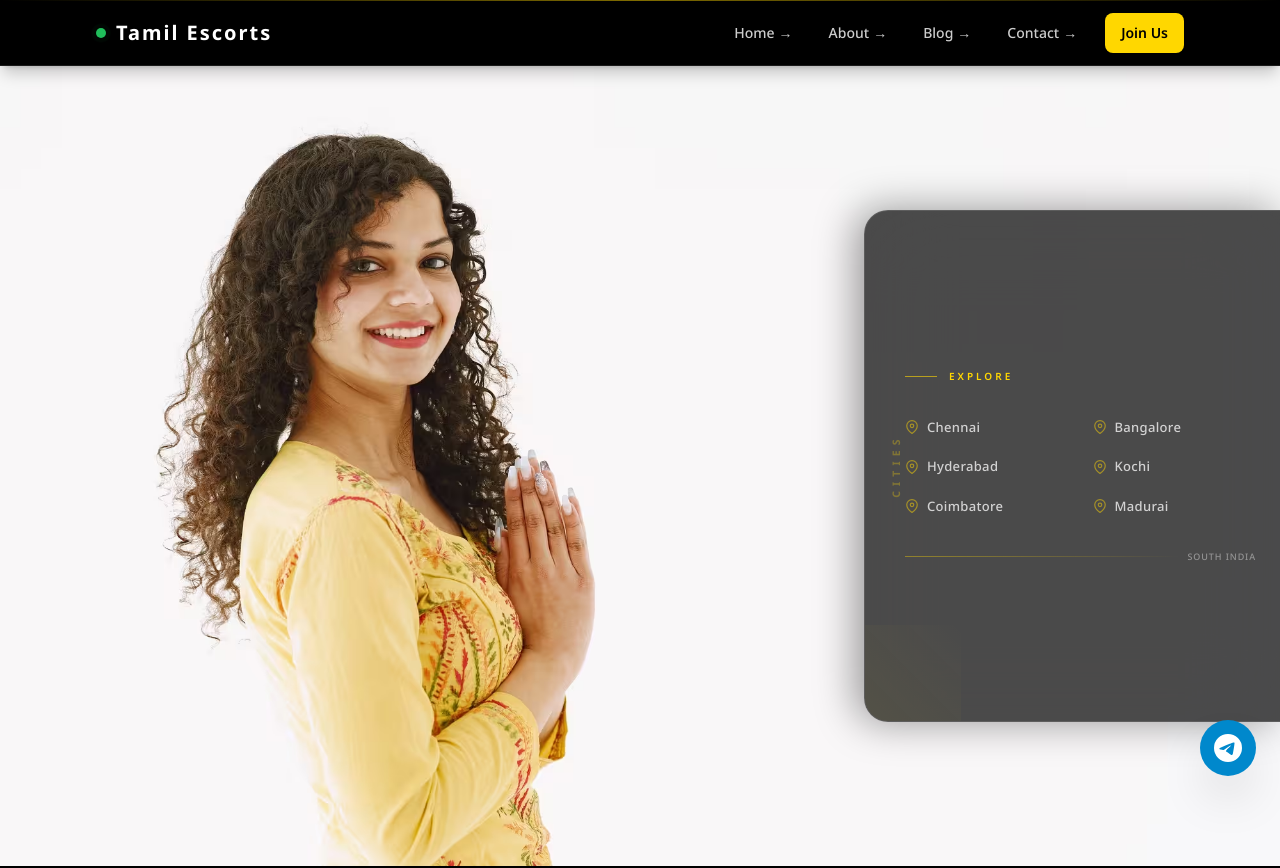
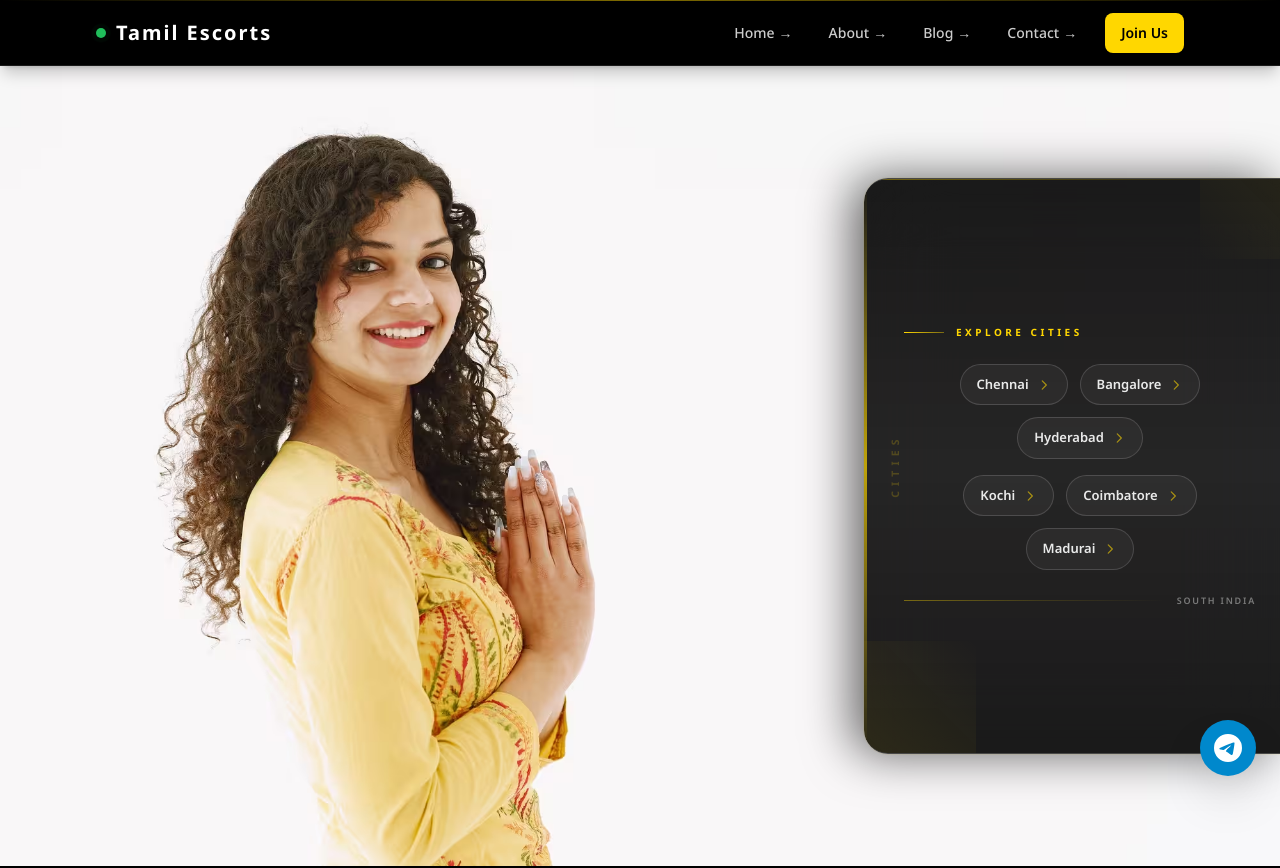
Before and after one commit to HelloMahiGoa/tamilescorts, a Next.js app: page / in a window 1280 px wide. Shown: the top 868 px of the page. Built offline with nearby package versions, Linux system fonts and the light colour scheme.

Commit message:
Implement mobile city slider in Hero component with navigation buttons and indicators. Update desktop city panel design for improved aesthetics.

```diff
--- a/src/components/Hero.tsx
+++ b/src/components/Hero.tsx
@@ -1,5 +1,8 @@
+"use client";
+
 import Image from "next/image";
 import Link from "next/link";
+import { useCallback, useState } from "react";
 
 const CITIES = [
   "Chennai",
@@ -15,6 +18,16 @@ function cityToSlug(city: string) {
 }
 
 export default function Hero() {
+  const [mobileIndex, setMobileIndex] = useState(0);
+
+  const goNext = useCallback(() => {
+    setMobileIndex((i) => (i + 1) % CITIES.length);
+  }, []);
+
+  const goPrev = useCallback(() => {
+    setMobileIndex((i) => (i - 1 + CITIES.length) % CITIES.length);
+  }, []);
+
   return (
     <section className="relative h-[50vh] min-h-[400px] overflow-hidden bg-black sm:h-[60vh] md:h-[70vh] lg:min-h-screen">
       {/* Mobile Hero image */}
@@ -41,63 +54,139 @@ export default function Hero() {
         />
       </div>
 
-      {/* Major Cities - right side, unique editorial style, desktop only */}
+      {/* Mobile: Cities strip – click to slide */}
+      <div className="absolute bottom-0 left-0 right-0 z-10 lg:hidden">
+        <div className="mx-auto max-w-[min(100%,420px)] px-4 pb-6 pt-2">
+          <p className="mb-2 text-center text-[10px] font-semibold uppercase tracking-[0.25em] text-[var(--accent-gold)]/80">
+            Cities
+          </p>
+          <div className="relative flex items-center gap-2">
+            <button
+              type="button"
+              onClick={goPrev}
+              className="flex h-10 w-10 flex-shrink-0 items-center justify-center rounded-full border border-white/20 bg-black/60 text-white/90 shadow-lg backdrop-blur-sm transition hover:border-[var(--accent-gold)]/50 hover:bg-[var(--accent-gold)]/20 hover:text-[var(--accent-gold)] active:scale-95"
+              aria-label="Previous city"
+            >
+              <svg className="h-5 w-5" fill="none" viewBox="0 0 24 24" stroke="currentColor" strokeWidth={2}>
+                <path strokeLinecap="round" strokeLinejoin="round" d="M15 19l-7-7 7-7" />
+              </svg>
+            </button>
+
+            <div className="relative flex-1 overflow-hidden rounded-2xl border border-white/15 bg-black/70 shadow-xl backdrop-blur-md">
+              <div
+                className="flex transition-transform duration-300 ease-out"
+                style={{ transform: `translateX(-${mobileIndex * 100}%)` }}
+              >
+                {CITIES.map((city) => (
+                  <Link
+                    key={city}
+                    href={`/${cityToSlug(city)}-escorts`}
+                    className="flex min-w-full flex-shrink-0 items-center justify-center gap-2 py-4 px-5 active:bg-white/5"
+                  >
+                    <span className="text-base font-semibold tracking-wide text-white">
+                      {city}
+                    </span>
+                    <span className="text-[var(--accent-gold)] opacity-80">→</span>
+                  </Link>
+                ))}
+              </div>
+            </div>
+
+            <button
+              type="button"
+              onClick={goNext}
+              className="flex h-10 w-10 flex-shrink-0 items-center justify-center rounded-full border border-white/20 bg-black/60 text-white/90 shadow-lg backdrop-blur-sm transition hover:border-[var(--accent-gold)]/50 hover:bg-[var(--accent-gold)]/20 hover:text-[var(--accent-gold)] active:scale-95"
+              aria-label="Next city"
+            >
+              <svg className="h-5 w-5" fill="none" viewBox="0 0 24 24" stroke="currentColor" strokeWidth={2}>
+                <path strokeLinecap="round" strokeLinejoin="round" d="M9 5l7 7-7 7" />
+              </svg>
+            </button>
+          </div>
+          <div className="mt-2 flex justify-center gap-1.5">
+            {CITIES.map((_, i) => (
+              <button
+                key={i}
+                type="button"
+                onClick={() => setMobileIndex(i)}
+                className={`h-1.5 rounded-full transition-all ${
+                  i === mobileIndex
+                    ? "w-5 bg-[var(--accent-gold)]"
+                    : "w-1.5 bg-white/40 hover:bg-white/60"
+                }`}
+                aria-label={`Go to city ${i + 1}`}
+              />
+            ))}
+          </div>
+        </div>
+      </div>
+
+      {/* Desktop: Cities panel – premium editorial design */}
       <div className="absolute right-0 top-0 bottom-0 hidden items-center justify-end lg:flex">
-        <div className="relative flex h-[min(32rem,75vh)] w-[22rem] flex-col overflow-hidden rounded-l-3xl border-y border-l border-white/10 bg-black/70 shadow-[-8px_0_40px_rgba(0,0,0,0.4)] backdrop-blur-2xl xl:w-[26rem]">
-          {/* Vertical "CITIES" label */}
+        <div className="relative flex h-[min(36rem,80vh)] w-[22rem] flex-col overflow-hidden rounded-l-3xl border-y border-l-0 border-white/20 bg-gradient-to-b from-black/90 via-black/85 to-black/90 shadow-[-12px_0_48px_rgba(0,0,0,0.6),0_0_0_1px_rgba(255,215,0,0.08)] backdrop-blur-2xl xl:w-[26rem]">
+          {/* Gold left edge accent */}
+          <div className="absolute left-0 top-0 bottom-0 w-[3px] bg-gradient-to-b from-transparent via-[var(--accent-gold)]/70 to-transparent" aria-hidden />
+          {/* Top highlight */}
+          <div className="absolute left-0 right-0 top-0 h-px bg-gradient-to-r from-[var(--accent-gold)]/40 via-[var(--accent-gold)]/20 to-transparent" aria-hidden />
+
           <div
-            className="absolute left-0 top-1/2 -translate-y-1/2 -rotate-90 whitespace-nowrap text-[0.65rem] font-bold tracking-[0.5em] text-[var(--accent-gold)]/30"
-            style={{ letterSpacing: "0.5em" }}
+            className="absolute left-0 top-1/2 -translate-y-1/2 -rotate-90 whitespace-nowrap text-[0.65rem] font-bold tracking-[0.5em] text-[var(--accent-gold)]/20"
           >
             CITIES
           </div>
 
-          {/* Content */}
           <div className="relative flex flex-1 flex-col justify-center pl-10 pr-6 py-8">
             <div className="mb-6 flex items-center gap-3">
-              <div className="h-px w-8 bg-[var(--accent-gold)]/60" />
-              <span className="text-[10px] font-semibold uppercase tracking-[0.3em] text-[var(--accent-gold)]">
-                Explore
+              <div className="h-px w-10 bg-gradient-to-r from-[var(--accent-gold)] to-[var(--accent-gold)]/40" />
+              <span className="text-[10px] font-bold uppercase tracking-[0.35em] text-[var(--accent-gold)]">
+                Explore cities
               </span>
             </div>
 
-            <div className="grid grid-cols-2 gap-x-6 gap-y-0">
-              {CITIES.map((city, i) => (
-                <Link
-                  key={city}
-                  href={`/${cityToSlug(city)}-escorts`}
-                  className="group relative flex items-center gap-2 py-2.5 pl-0 pr-0"
-                  style={{ animation: `slideInFromRight 0.4s ease-out ${(60 + i * 40) / 1000}s forwards` }}
-                >
-                  <span className="absolute left-0 top-0 h-full w-0 bg-[var(--accent-gold)]/90 transition-[width] duration-300 group-hover:w-1" />
-                  <svg
-                    className="h-3.5 w-3.5 flex-shrink-0 text-[var(--accent-gold)]/50 transition-all duration-200 group-hover:scale-110 group-hover:text-[var(--accent-gold)] group-hover:drop-shadow-[0_0_6px_rgba(255,215,0,0.4)]"
-                    fill="none"
-                    viewBox="0 0 24 24"
-                    stroke="currentColor"
-                    strokeWidth={2}
-                    strokeLinecap="round"
-                    strokeLinejoin="round"
+            <div className="flex flex-col gap-4">
+              <div className="flex flex-wrap justify-center gap-3">
+                {CITIES.slice(0, 3).map((city, i) => (
+                  <Link
+                    key={city}
+                    href={`/${cityToSlug(city)}-escorts`}
+                    className="group inline-flex items-center gap-2 rounded-full border border-white/15 bg-white/[0.04] px-4 py-2.5 text-[13px] font-semibold text-white/90 transition-all duration-300 hover:border-[var(--accent-gold)]/40 hover:bg-[var(--accent-gold)]/10 hover:text-white hover:shadow-[0_0_20px_rgba(255,215,0,0.08)]"
+                    style={{ animation: `slideInFromRight 0.4s ease-out ${(60 + i * 50) / 1000}s forwards` }}
                   >
-                    <path d="M21 10c0 7-9 13-9 13s-9-6-9-13a9 9 0 0 1 18 0z" />
-                    <circle cx="12" cy="10" r="3" />
-                  </svg>
-                  <span className="truncate text-[13px] font-medium tracking-wide text-white/75 transition-colors duration-200 group-hover:text-white">
                     {city}
-                  </span>
-                  <span className="ml-auto text-[10px] font-medium text-[var(--accent-gold)] opacity-0 transition-all duration-200 group-hover:opacity-80">→</span>
-                </Link>
-              ))}
+                    <svg className="h-3.5 w-3.5 text-[var(--accent-gold)]/60 transition group-hover:translate-x-0.5 group-hover:text-[var(--accent-gold)]" fill="none" viewBox="0 0 24 24" stroke="currentColor" strokeWidth={2}>
+                      <path strokeLinecap="round" strokeLinejoin="round" d="M9 5l7 7-7 7" />
+                    </svg>
+                  </Link>
+                ))}
+              </div>
+              <div className="flex flex-wrap justify-center gap-3">
+                {CITIES.slice(3, 6).map((city, i) => (
+                  <Link
+                    key={city}
+                    href={`/${cityToSlug(city)}-escorts`}
+                    className="group inline-flex items-center gap-2 rounded-full border border-white/15 bg-white/[0.04] px-4 py-2.5 text-[13px] font-semibold text-white/90 transition-all duration-300 hover:border-[var(--accent-gold)]/40 hover:bg-[var(--accent-gold)]/10 hover:text-white hover:shadow-[0_0_20px_rgba(255,215,0,0.08)]"
+                    style={{ animation: `slideInFromRight 0.4s ease-out ${(210 + i * 50) / 1000}s forwards` }}
+                  >
+                    {city}
+                    <svg className="h-3.5 w-3.5 text-[var(--accent-gold)]/60 transition group-hover:translate-x-0.5 group-hover:text-[var(--accent-gold)]" fill="none" viewBox="0 0 24 24" stroke="currentColor" strokeWidth={2}>
+                      <path strokeLinecap="round" strokeLinejoin="round" d="M9 5l7 7-7 7" />
+                    </svg>
+                  </Link>
+                ))}
+              </div>
             </div>
 
-            <div className="mt-6 flex items-center gap-2">
-              <div className="h-px flex-1 bg-gradient-to-r from-[var(--accent-gold)]/40 to-transparent" />
-              <span className="text-[9px] font-medium uppercase tracking-widest text-white/40">South India</span>
+            <div className="mt-6 flex items-center gap-3">
+              <div className="h-px flex-1 bg-gradient-to-r from-[var(--accent-gold)]/40 via-[var(--accent-gold)]/15 to-transparent" />
+              <span className="text-[9px] font-semibold uppercase tracking-[0.2em] text-white/40">
+                South India
+              </span>
             </div>
           </div>
 
-          {/* Corner accent */}
-          <div className="absolute bottom-0 left-0 h-24 w-24 bg-gradient-to-tr from-[var(--accent-gold)]/5 to-transparent" />
+          {/* Corner accents */}
+          <div className="absolute bottom-0 left-0 h-28 w-28 bg-gradient-to-tr from-[var(--accent-gold)]/8 to-transparent" aria-hidden />
+          <div className="absolute top-0 right-0 h-20 w-20 bg-gradient-to-bl from-[var(--accent-gold)]/5 to-transparent" aria-hidden />
         </div>
       </div>
     </section>
```
